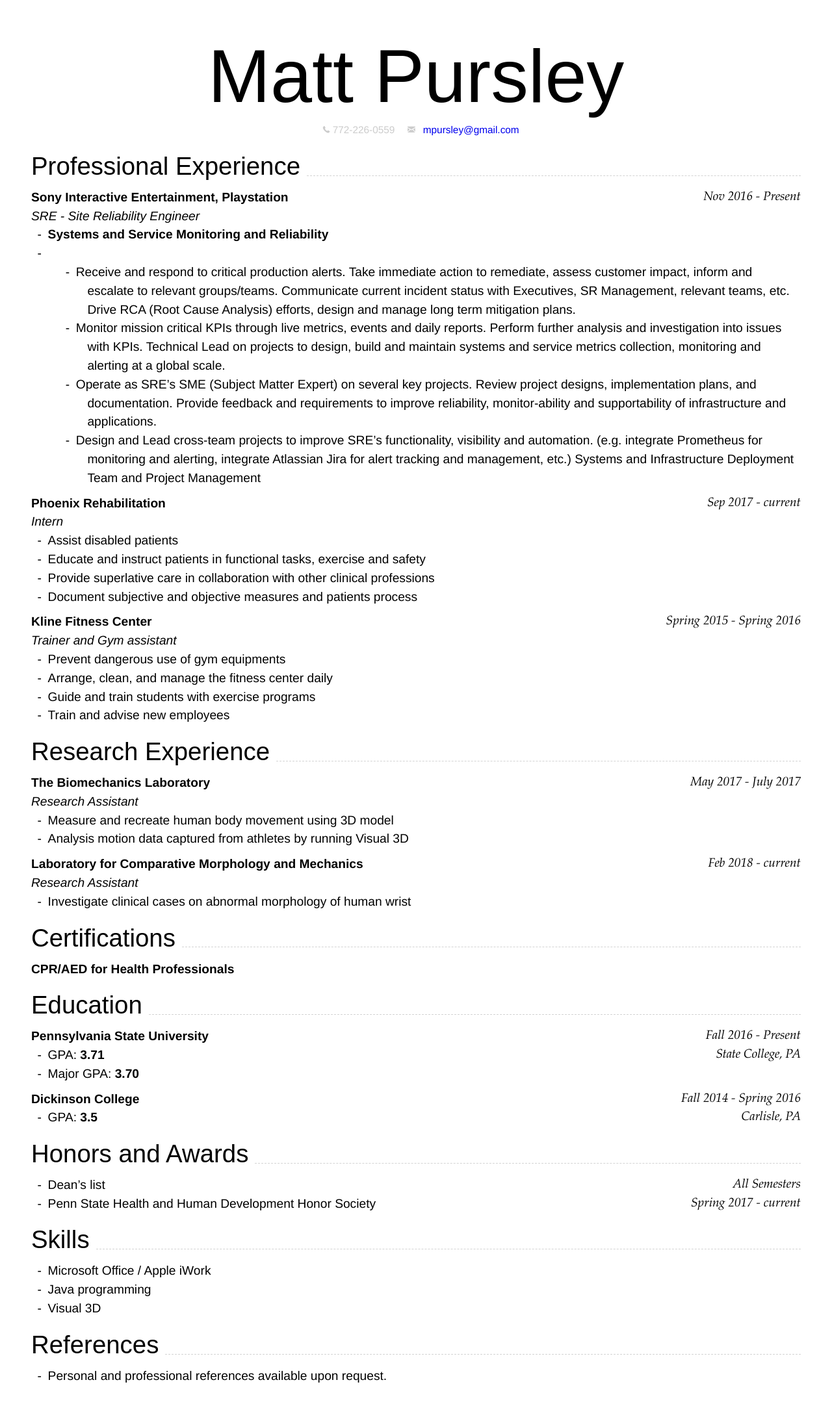
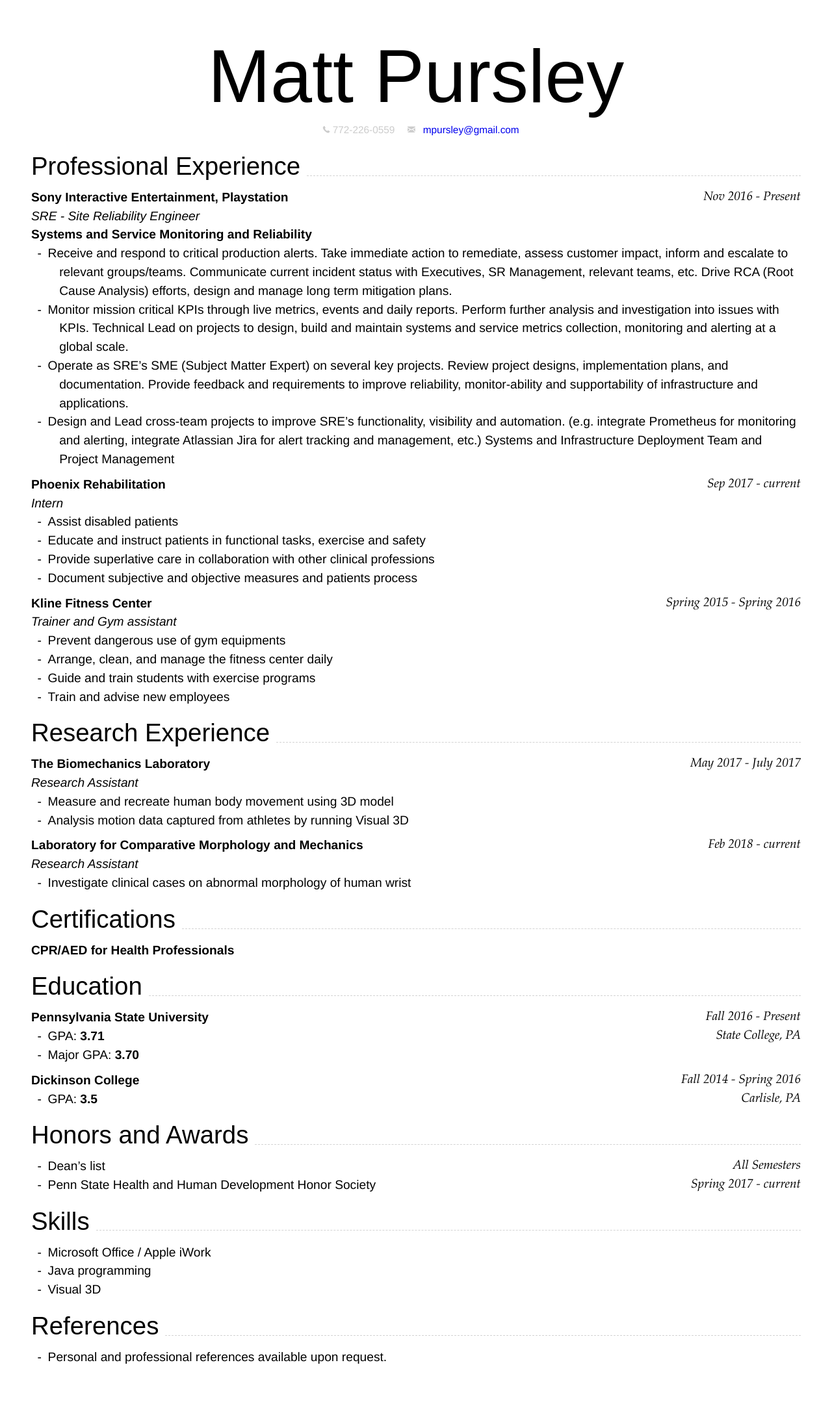
Before and after one commit to mpursley/mpursley.github.io, a Jekyll site: the page built from index_resume_short.md, in a window 1280 px wide. Shown: the whole page at 65% size. Built offline with Jekyll 4.4.1, drawn with Linux system fonts in a browser that asks for light colours; after the commit the page ends 2152 px from its top, so only the background shows below that.

```diff
--- a/index_resume_short.md
+++ b/index_resume_short.md
@@ -15,12 +15,13 @@ title: Matt Pursley's CV
 
 ### __Sony Interactive Entertainment, Playstation__ `Nov 2016 - Present`
 _SRE - Site Reliability Engineer_
-- __Systems and Service Monitoring and Reliability__
-- - Receive and respond to critical production alerts.  Take immediate action to remediate, assess customer impact, inform and escalate to relevant groups/teams.  Communicate current incident status with Executives,  SR Management, relevant teams, etc. Drive RCA (Root Cause Analysis) efforts, design and manage long term mitigation plans.
-  - Monitor mission critical KPIs through live metrics, events and daily reports.  Perform further analysis and investigation into issues with KPIs.
+
+__Systems and Service Monitoring and Reliability__
+- Receive and respond to critical production alerts.  Take immediate action to remediate, assess customer impact, inform and escalate to relevant groups/teams.  Communicate current incident status with Executives,  SR Management, relevant teams, etc. Drive RCA (Root Cause Analysis) efforts, design and manage long term mitigation plans.
+- Monitor mission critical KPIs through live metrics, events and daily reports.  Perform further analysis and investigation into issues with KPIs.
 Technical Lead on projects to design, build and maintain systems and service metrics collection, monitoring and alerting at a global scale.
-  - Operate as SRE’s SME (Subject Matter Expert) on several key projects.  Review project designs, implementation plans, and documentation.  Provide feedback and requirements to improve reliability, monitor-ability and  supportability of infrastructure and applications.
-  - Design and Lead cross-team projects to improve SRE’s functionality, visibility and automation. (e.g. integrate Prometheus for monitoring and alerting, integrate Atlassian Jira for alert tracking and management, etc.)
+- Operate as SRE’s SME (Subject Matter Expert) on several key projects.  Review project designs, implementation plans, and documentation.  Provide feedback and requirements to improve reliability, monitor-ability and  supportability of infrastructure and applications.
+- Design and Lead cross-team projects to improve SRE’s functionality, visibility and automation. (e.g. integrate Prometheus for monitoring and alerting, integrate Atlassian Jira for alert tracking and management, etc.)
 Systems and Infrastructure Deployment
 Team and Project Management
 
```
